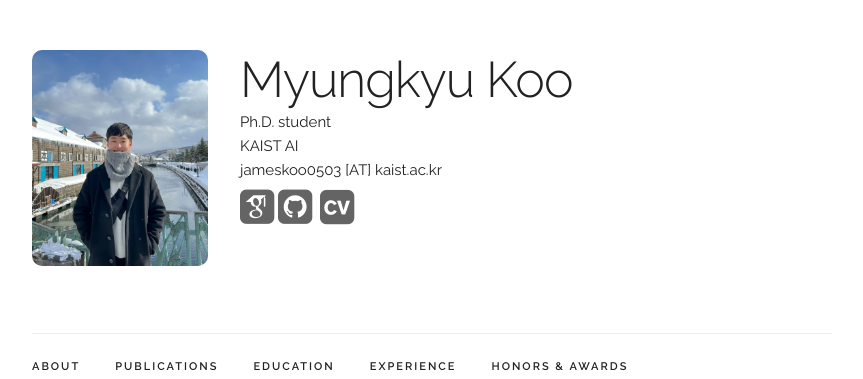
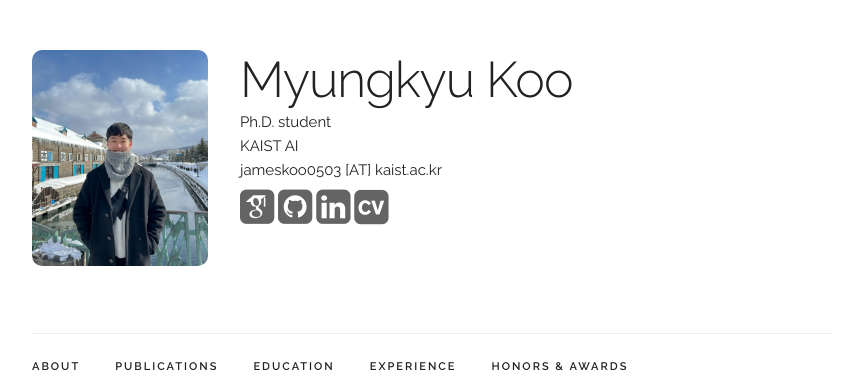
Before and after one commit to myungkyuKoo/myungkyuKoo.github.io, a Jekyll site: the page built from index.html, in a window 1280 px wide. Shown: the top 379 px of the page, without its empty margins (208-1071 px from the left). Built offline with Jekyll 4.4.1, drawn with Linux system fonts in a browser that asks for light colours; some web fonts are replaced.

Commit message:
minor fix

```diff
--- a/_layouts/default.html
+++ b/_layouts/default.html
@@ -81,8 +81,8 @@
                 <i class="fa fa-github-square" aria-hidden="true"></i>
               </span>
 
-              <span onclick="window.open('{{ site.data.main_info.linkedint }}')" style="cursor: pointer">
-                <i class="fa fa-linkedint-square" aria-hidden="true"></i>
+              <span onclick="window.open('{{ site.data.main_info.linkedin }}')" style="cursor: pointer">
+                <i class="fa fa-linkedin-square" aria-hidden="true"></i>
               </span>
 
               <span onclick="window.open('{{ site.data.main_info.cv }}')" style="cursor: pointer">
```
Also changed, not shown: 3 other files.
